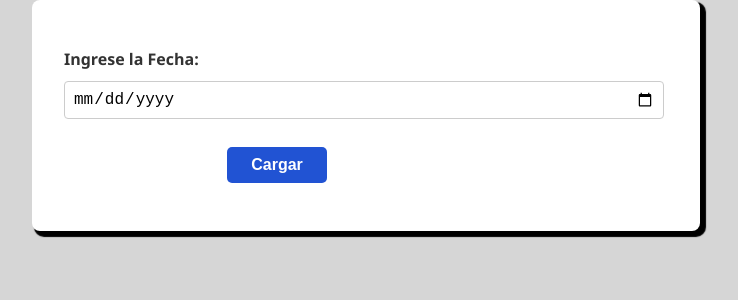
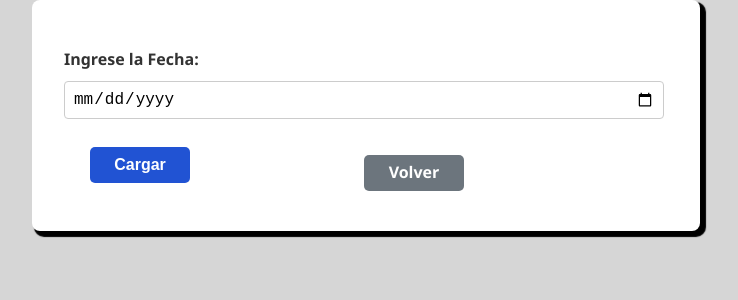
Before and after one commit to cotizacion-rsmautomotriz/cotizacion-rsmautomotriz.github.io, a Flask app: page /table in a window 1280 px wide. Shown: the top 300 px of the page, without its empty margins (224-962 px from the left). Run offline with Flask 3, Linux system fonts and the light colour scheme; the visitor is signed in with stand-in values (Sample User, id 1); some libraries are stand-ins or nearby versions.

Commit message:
Update table.html

```diff
--- a/app/templates/table.html
+++ b/app/templates/table.html
@@ -15,6 +15,7 @@
             </div>
             <div class="container4">
                 <button type="submit" class="button button-tree">Cargar</button>
+                <a href="{{ url_for('dashboard') }}" class="button button-back">Volver</a>
             </div>
         </form>
     </div>
```
